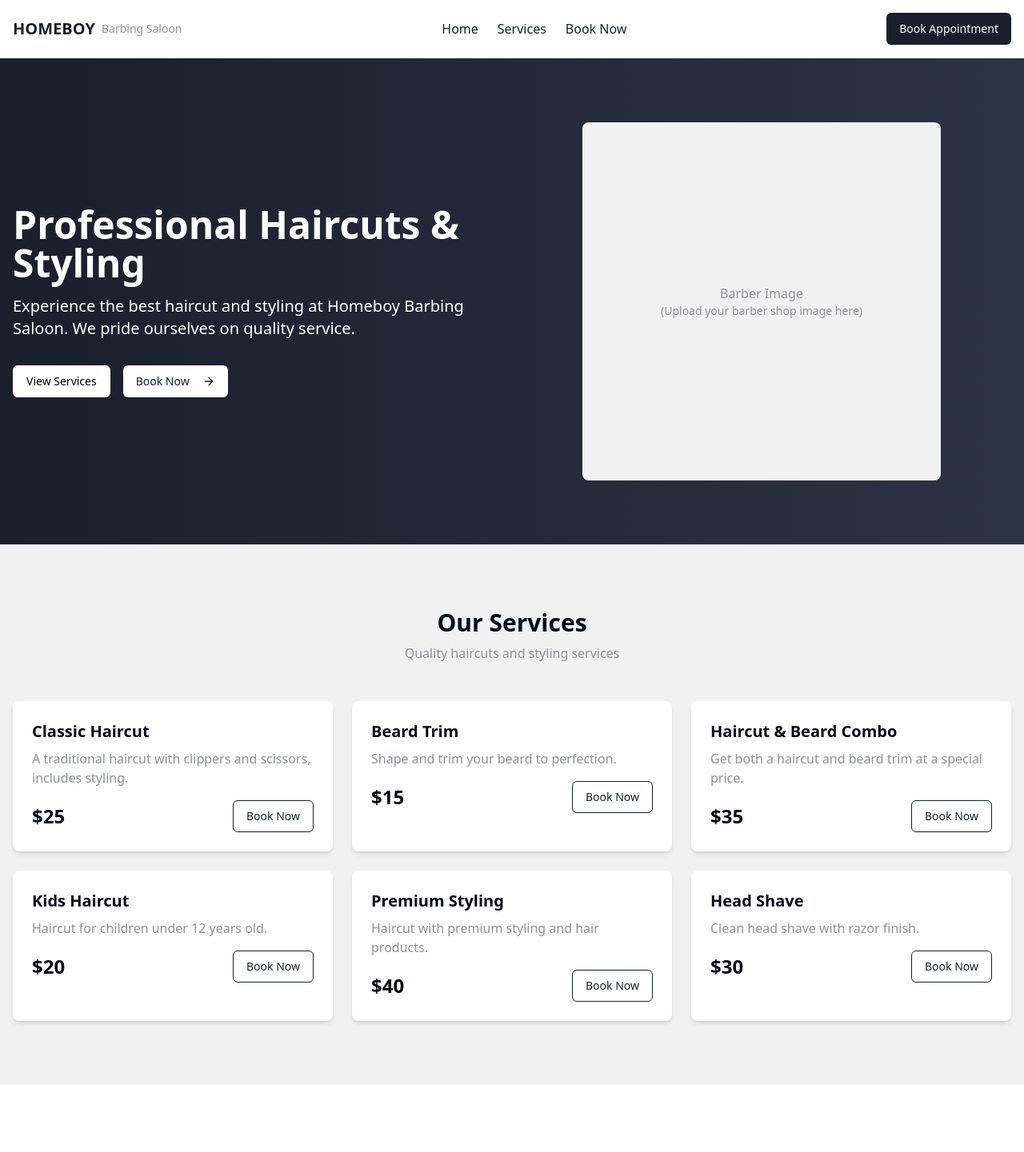
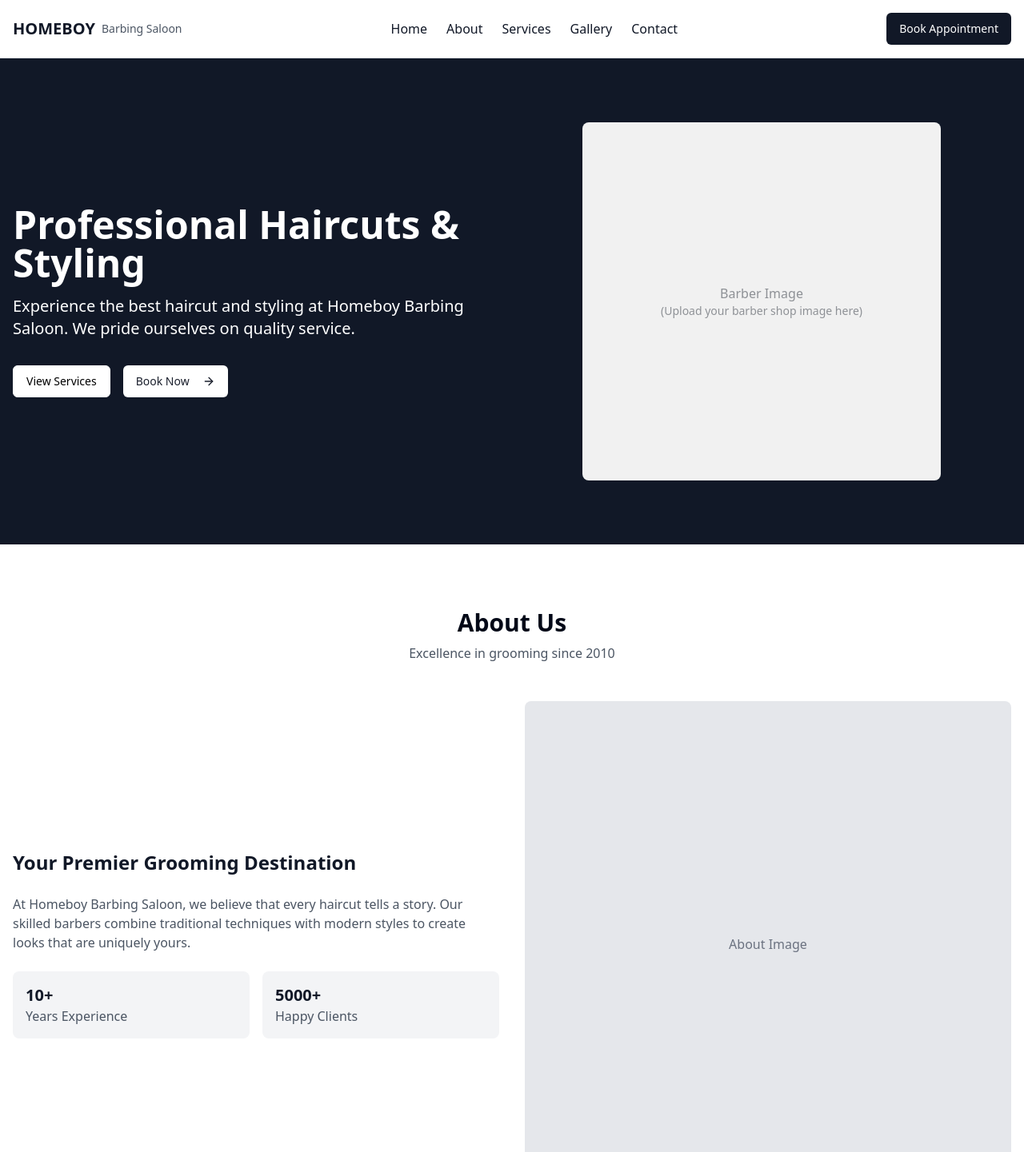
Before and after one commit to JustRicoorg/homeboybooked, a React (Vite) app: page / in a window 1280 px wide. Shown: the top 1441 px of the page at 80% size. Built offline with nearby package versions, Linux system fonts and the light colour scheme.

Commit message:
Refactor: Update UI and add sections
Update the UI to use white, grey, and black brand colors. Add about us, contact, and gallery sections. Reduce the number of pricing cards to two.

```diff
--- /dev/null
+++ b/src/components/sections/AboutUs.tsx
@@ -0,0 +1,35 @@
+
+import React from 'react';
+
+const AboutUs = () => {
+  return (
+    <section id="about" className="py-20 bg-white">
+      <div className="container mx-auto px-4">
+        <h2 className="text-3xl font-bold mb-2 text-center">About Us</h2>
+        <p className="text-gray-600 text-center mb-12">Excellence in grooming since 2010</p>
+
+        <div className="grid grid-cols-1 md:grid-cols-2 gap-8 items-center">
+          <div className="space-y-6">
+            <h3 className="text-2xl font-semibold text-gray-900">Your Premier Grooming Destination</h3>
+            <p className="text-gray-600">At Homeboy Barbing Saloon, we believe that every haircut tells a story. Our skilled barbers combine traditional techniques with modern styles to create looks that are uniquely yours.</p>
+            <div className="grid grid-cols-2 gap-4">
+              <div className="p-4 bg-gray-100 rounded-lg">
+                <h4 className="font-bold text-xl text-gray-900">10+</h4>
+                <p className="text-gray-600">Years Experience</p>
+              </div>
+              <div className="p-4 bg-gray-100 rounded-lg">
+                <h4 className="font-bold text-xl text-gray-900">5000+</h4>
+                <p className="text-gray-600">Happy Clients</p>
+              </div>
+            </div>
+          </div>
+          <div className="w-full aspect-square bg-gray-200 rounded-lg flex items-center justify-center">
+            <p className="text-gray-500">About Image</p>
+          </div>
+        </div>
+      </div>
+    </section>
+  );
+};
+
+export default AboutUs;
--- /dev/null
+++ b/src/components/sections/Contact.tsx
@@ -0,0 +1,63 @@
+
+import React from 'react';
+import { Contact as ContactIcon } from 'lucide-react';
+import { Button } from "@/components/ui/button";
+
+const Contact = () => {
+  return (
+    <section id="contact" className="py-20 bg-white">
+      <div className="container mx-auto px-4">
+        <div className="flex items-center justify-center gap-2 mb-2">
+          <ContactIcon className="w-6 h-6" />
+          <h2 className="text-3xl font-bold text-center">Contact Us</h2>
+        </div>
+        <p className="text-gray-600 text-center mb-12">Get in touch with us</p>
+
+        <div className="grid grid-cols-1 md:grid-cols-2 gap-8">
+          <div className="space-y-6">
+            <div>
+              <h3 className="text-xl font-semibold mb-4">Visit Our Shop</h3>
+              <p className="text-gray-600">123 Barber Street,</p>
+              <p className="text-gray-600">Cityville, State 12345</p>
+            </div>
+
+            <div>
+              <h3 className="text-xl font-semibold mb-4">Opening Hours</h3>
+              <div className="space-y-2">
+                <p className="text-gray-600">Monday - Friday: 9am - 8pm</p>
+                <p className="text-gray-600">Saturday: 9am - 6pm</p>
+                <p className="text-gray-600">Sunday: 10am - 4pm</p>
+              </div>
+            </div>
+
+            <div>
+              <h3 className="text-xl font-semibold mb-4">Contact Info</h3>
+              <p className="text-gray-600">Phone: (123) 456-7890</p>
+              <p className="text-gray-600">Email: info@homeboy.com</p>
+            </div>
+          </div>
+
+          <form className="space-y-4 bg-gray-100 p-6 rounded-lg">
+            <div>
+              <label htmlFor="name" className="block text-sm font-medium text-gray-700 mb-1">Name</label>
+              <input type="text" id="name" className="w-full px-4 py-2 border border-gray-300 rounded-md" />
+            </div>
+            <div>
+              <label htmlFor="email" className="block text-sm font-medium text-gray-700 mb-1">Email</label>
+              <input type="email" id="email" className="w-full px-4 py-2 border border-gray-300 rounded-md" />
+            </div>
+            <div>
+              <label htmlFor="message" className="block text-sm font-medium text-gray-700 mb-1">Message</label>
+              <textarea id="message" rows={4} className="w-full px-4 py-2 border border-gray-300 rounded-md"></textarea>
+            </div>
+            <Button type="submit" className="w-full bg-gray-900 text-white hover:bg-gray-800">
+              Send Message
+            </Button>
+          </form>
+        </div>
+      </div>
+    </section>
+  );
+};
+
+export default Contact;
--- /dev/null
+++ b/src/components/sections/Gallery.tsx
@@ -0,0 +1,27 @@
+
+import React from 'react';
+import { GalleryHorizontal } from 'lucide-react';
+
+const Gallery = () => {
+  return (
+    <section id="gallery" className="py-20 bg-gray-100">
+      <div className="container mx-auto px-4">
+        <div className="flex items-center justify-center gap-2 mb-2">
+          <GalleryHorizontal className="w-6 h-6" />
+          <h2 className="text-3xl font-bold text-center">Our Gallery</h2>
+        </div>
+        <p className="text-gray-600 text-center mb-12">Check out our latest work</p>
+
+        <div className="grid grid-cols-1 md:grid-cols-2 lg:grid-cols-3 gap-6">
+          {[1, 2, 3, 4, 5, 6].map((item) => (
+            <div key={item} className="aspect-square bg-gray-200 rounded-lg flex items-center justify-center hover:opacity-90 transition-opacity cursor-pointer">
+              <p className="text-gray-500">Gallery Image {item}</p>
+            </div>
+          ))}
+        </div>
+      </div>
+    </section>
+  );
+};
+
+export default Gallery;
--- a/src/pages/Index.tsx
+++ b/src/pages/Index.tsx
@@ -2,40 +2,44 @@ import { Button } from "@/components/ui/button";
 import { useToast } from "@/hooks/use-toast";
 import { ArrowRight, Calendar, Check, User } from "lucide-react";
 import { useState } from "react";
+import AboutUs from "@/components/sections/AboutUs";
+import Gallery from "@/components/sections/Gallery";
+import Contact from "@/components/sections/Contact";
+
 const Index = () => {
-  const {
-    toast
-  } = useToast();
+  const { toast } = useToast();
   const [isBookingOpen, setIsBookingOpen] = useState(false);
-  return <div className="min-h-screen flex flex-col">
+
+  return (
+    <div className="min-h-screen flex flex-col">
       {/* Navbar */}
       <header className="bg-white shadow-sm border-b sticky top-0 z-10">
         <div className="container mx-auto px-4 py-4 flex justify-between items-center">
           <div className="flex items-center gap-2">
-            <span className="font-bold text-xl text-[#1A1F2C]">HOMEBOY</span>
-            <span className="text-sm text-[#8E9196]">Barbing Saloon</span>
+            <span className="font-bold text-xl text-gray-900">HOMEBOY</span>
+            <span className="text-sm text-gray-600">Barbing Saloon</span>
           </div>
           <nav className="hidden md:flex items-center gap-6">
-            <a href="#home" className="text-[#1A1F2C] hover:text-black">Home</a>
-            <a href="#services" className="text-[#1A1F2C] hover:text-black">Services</a>
-            <a href="#booking" className="text-[#1A1F2C] hover:text-black">Book Now</a>
+            <a href="#home" className="text-gray-900 hover:text-black">Home</a>
+            <a href="#about" className="text-gray-900 hover:text-black">About</a>
+            <a href="#services" className="text-gray-900 hover:text-black">Services</a>
+            <a href="#gallery" className="text-gray-900 hover:text-black">Gallery</a>
+            <a href="#contact" className="text-gray-900 hover:text-black">Contact</a>
           </nav>
           <Button onClick={() => {
             setIsBookingOpen(true);
             setTimeout(() => {
               const bookingSection = document.getElementById('booking');
-            bookingSection?.scrollIntoView({
-              behavior: 'smooth'
-            });
+              bookingSection?.scrollIntoView({ behavior: 'smooth' });
             }, 100);
-        }} className="bg-[#1A1F2C] text-white hover:bg-[#151a24]">
+          }} className="bg-gray-900 text-white hover:bg-gray-800">
             Book Appointment
           </Button>
         </div>
       </header>
 
       {/* Hero Section */}
-      <section id="home" className="bg-gradient-to-r from-[#1a1f2c] to-[#2c3345] text-white py-20">
+      <section id="home" className="bg-gray-900 text-white py-20">
         <div className="container mx-auto px-4 flex flex-col md:flex-row items-center">
           <div className="md:w-1/2 mb-10 md:mb-0">
             <h1 className="text-4xl md:text-5xl font-bold mb-4">Professional Haircuts & Styling</h1>
@@ -73,27 +77,27 @@ const Index = () => {
         </div>
       </section>
 
+      {/* About Us Section */}
+      <AboutUs />
+
       {/* Services/Pricing Section */}
-      <section id="services" className="py-20 bg-[#F1F1F1]">
+      <section id="services" className="py-20 bg-gray-100">
         <div className="container mx-auto px-4">
           <h2 className="text-3xl font-bold mb-2 text-center">Our Services</h2>
-          <p className="text-[#8E9196] text-center mb-12">Quality haircuts and styling services</p>
+          <p className="text-gray-600 text-center mb-12">Quality haircuts and styling services</p>
 
-          <div className="grid grid-cols-1 md:grid-cols-3 gap-6">
-            {services.map(service => <div key={service.id} className="bg-white p-6 rounded-lg shadow-md">
+          <div className="grid grid-cols-1 md:grid-cols-2 gap-8">
+            {services.slice(0, 2).map(service => (
+              <div key={service.id} className="bg-white p-8 rounded-lg shadow-md hover:shadow-lg transition-shadow">
                 <h3 className="text-xl font-bold mb-2">{service.name}</h3>
-                <p className="text-[#8E9196] mb-4">{service.description}</p>
+                <p className="text-gray-600 mb-4">{service.description}</p>
                 <div className="flex items-center justify-between">
-                  <span className="text-2xl font-bold">${service.price}</span>
+                  <span className="text-2xl font-bold text-gray-900">${service.price}</span>
                   <Button onClick={() => {
                     setIsBookingOpen(true);
                     setTimeout(() => {
                       const bookingSection = document.getElementById('booking');
-                  bookingSection?.scrollIntoView({
-                    behavior: 'smooth'
-                  });
-
-                  // Pre-select this service in the booking form
+                      bookingSection?.scrollIntoView({ behavior: 'smooth' });
                       const serviceInput = document.getElementById('service') as HTMLSelectElement;
                       if (serviceInput) {
                         serviceInput.value = service.name;
@@ -103,14 +107,21 @@ const Index = () => {
                         description: `${service.name} has been selected for booking.`
                       });
                     }, 100);
-              }} variant="outline" className="border-[#1A1F2C] text-[#1A1F2C] hover:bg-[#1A1F2C] hover:text-white">
+                  }} variant="outline" className="border-gray-900 text-gray-900 hover:bg-gray-900 hover:text-white">
                     Book Now
                   </Button>
                 </div>
-              </div>)}
+              </div>
+            ))}
           </div>
         </div>
       </section>
+
+      {/* Gallery Section */}
+      <Gallery />
+
+      {/* Contact Section */}
+      <Contact />
 
       {/* Booking Form Section */}
       <section id="booking" className="py-20 bg-white">
@@ -177,16 +188,16 @@ const Index = () => {
       </section>
 
       {/* Footer */}
-      <footer className="bg-[#1A1F2C] text-white py-12">
+      <footer className="bg-gray-900 text-white py-12">
         <div className="container mx-auto px-4">
           <div className="grid grid-cols-1 md:grid-cols-3 gap-8">
             <div>
               <h3 className="text-xl font-bold mb-4">HOMEBOY</h3>
-              <p className="text-[#8E9196]">Professional Barbing Saloon providing quality haircuts and styling services.</p>
+              <p className="text-gray-600">Professional Barbing Saloon providing quality haircuts and styling services.</p>
             </div>
             <div>
               <h3 className="text-xl font-bold mb-4">Contact Us</h3>
-              <address className="text-[#8E9196] not-italic">
+              <address className="text-gray-600 not-italic">
                 <p>123 Barber Street,</p>
                 <p>Cityville, State 12345</p>
                 <p className="mt-2">Phone: (123) 456-7890</p>
@@ -195,7 +206,7 @@ const Index = () => {
             </div>
             <div>
               <h3 className="text-xl font-bold mb-4">Opening Hours</h3>
-              <ul className="text-[#8E9196]">
+              <ul className="text-gray-600">
                 <li className="flex justify-between mb-1">
                   <span>Monday - Friday:</span>
                   <span>9am - 8pm</span>
@@ -211,15 +222,16 @@ const Index = () => {
               </ul>
             </div>
           </div>
-          <div className="border-t border-[#8E9196]/20 mt-8 pt-8 text-center text-[#8E9196]">
+          <div className="border-t border-gray-600/20 mt-8 pt-8 text-center text-gray-600">
             <p>&copy; {new Date().getFullYear()} Homeboy Barbing Saloon. All rights reserved.</p>
           </div>
         </div>
       </footer>
-    </div>;
+    </div>
+  );
 };
 
-// Sample services data
+// Sample services data (reduced to 2)
 const services = [{
   id: 1,
   name: "Classic Haircut",
@@ -227,29 +239,9 @@ const services = [{
   price: 25
 }, {
   id: 2,
-  name: "Beard Trim",
-  description: "Shape and trim your beard to perfection.",
-  price: 15
-}, {
-  id: 3,
-  name: "Haircut & Beard Combo",
-  description: "Get both a haircut and beard trim at a special price.",
-  price: 35
-}, {
-  id: 4,
-  name: "Kids Haircut",
-  description: "Haircut for children under 12 years old.",
-  price: 20
-}, {
-  id: 5,
-  name: "Premium Styling",
-  description: "Haircut with premium styling and hair products.",
-  price: 40
-}, {
-  id: 6,
-  name: "Head Shave",
-  description: "Clean head shave with razor finish.",
-  price: 30
+  name: "Premium Package",
+  description: "Haircut, beard trim, and premium styling with quality products.",
+  price: 45
 }];
 
 // Sample time slots
@@ -326,4 +318,5 @@ const handleBookingSubmit = async (e: React.FormEvent) => {
     }, 5000);
   }
 };
+
 export default Index;
```
Lines whose indentation alone changed are shown as unchanged.
